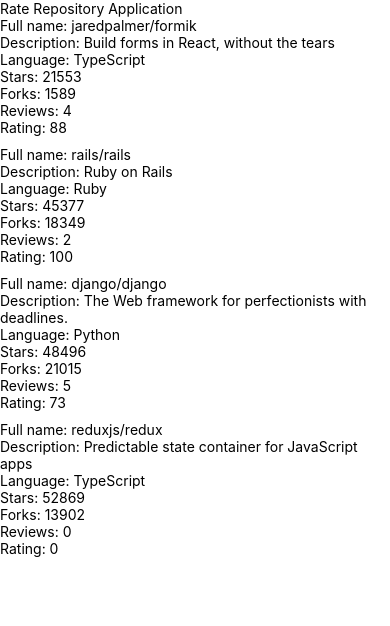
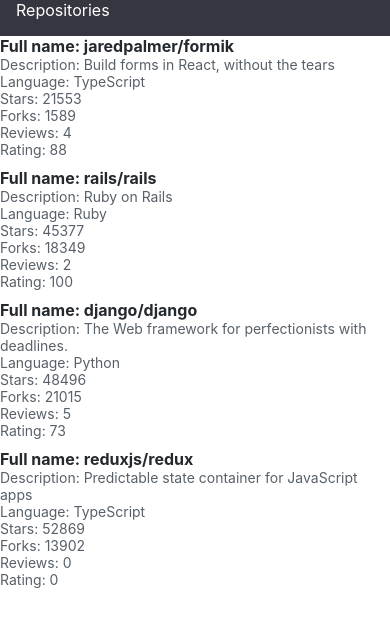
Before and after one commit to Samuliej/Fullstack-osa10, a React Native app in the folder rate-repository-app/: screen / in a window 390 px wide. Shown: the top 626 px of the page. Built offline with nearby package versions, Linux system fonts and the light colour scheme.

Commit message:
Exercise 10.4: the app bar, complete

```diff
--- /dev/null
+++ b/rate-repository-app/src/components/AppBar.jsx
@@ -0,0 +1,33 @@
+import { View, StyleSheet, Pressable, Alert } from 'react-native';
+import Constants from 'expo-constants';
+import Text from './Text';
+import theme from '../theme';
+
+const styles = StyleSheet.create({
+  container: {
+    paddingTop: Constants.statusBarHeight,
+    backgroundColor: theme.colors.primary,
+
+    paddingBottom: 16,
+    paddingLeft: 16
+  }
+});
+
+const AppBarTab = (props) => {
+  return (
+    <Pressable
+      onPress={props.onPress}>
+    <Text fontSize='subheading' color='appBar'>{props.text}</Text>
+  </Pressable>
+  );
+};
+
+const AppBar = () => {
+  return (
+    <View style={styles.container}>
+      <AppBarTab text='Repositories' onPress={() => Alert.alert('You pressed the repositories tab')} />
+    </View>
+  );
+};
+
+export default AppBar;
--- a/rate-repository-app/src/components/Main.jsx
+++ b/rate-repository-app/src/components/Main.jsx
@@ -1,6 +1,7 @@
 import Constants from 'expo-constants';
-import { Text, StyleSheet, View } from 'react-native';
+import { StyleSheet, View } from 'react-native';
 import RepositoryList from './RepositoryList';
+import AppBar from './AppBar';
 
 const styles = StyleSheet.create({
   container: {
@@ -13,7 +14,7 @@
 const Main = () => {
   return (
     <View style={styles.container}>
-      <Text>Rate Repository Application</Text>
+      <AppBar />
       <RepositoryList />
     </View>
   );
--- a/rate-repository-app/src/components/RepositoryItem.jsx
+++ b/rate-repository-app/src/components/RepositoryItem.jsx
@@ -1,17 +1,18 @@
-import { View, Text } from 'react-native';
+import { View } from 'react-native';
+import Text from './Text';
 
 const RepositoryItem = (props) => {
   const { fullName, description, language, stargazersCount, forksCount, reviewCount, ratingAverage } = props.item;
 
   return (
     <View>
-      <Text>Full name: {fullName}</Text>
-      <Text>Description: {description}</Text>
-      <Text>Language: {language}</Text>
-      <Text>Stars: {stargazersCount}</Text>
-      <Text>Forks: {forksCount}</Text>
-      <Text>Reviews: {reviewCount}</Text>
-      <Text>Rating: {ratingAverage}</Text>
+      <Text fontWeight='bold' fontSize='subheading'>Full name: {fullName}</Text>
+      <Text color='textSecondary'>Description: {description}</Text>
+      <Text color='textSecondary'>Language: {language}</Text>
+      <Text color='textSecondary'>Stars: {stargazersCount}</Text>
+      <Text color='textSecondary'>Forks: {forksCount}</Text>
+      <Text color='textSecondary'>Reviews: {reviewCount}</Text>
+      <Text color='textSecondary'>Rating: {ratingAverage}</Text>
     </View>
   );
 };
--- /dev/null
+++ b/rate-repository-app/src/components/Text.jsx
@@ -0,0 +1,43 @@
+import { Text as NativeText, StyleSheet } from 'react-native';
+
+import theme from '../theme';
+
+const styles = StyleSheet.create({
+  text: {
+    color: theme.colors.textPrimary,
+    fontSize: theme.fontSizes.body,
+    fontFamily: theme.fonts.main,
+    fontWeight: theme.fontWeights.normal
+  },
+  colorTextSecondary: {
+    color: theme.colors.textSecondary
+  },
+  colorAppBar: {
+    color: theme.colors.appBar
+  },
+  colorPrimary: {
+    color: theme.colors.primary
+  },
+  fontSizeSubheading: {
+    fontSize: theme.fontSizes.subheading
+  },
+  fontWeightBold: {
+    fontWeight: theme.fontWeights.bold
+  }
+});
+
+const Text = ({color, fontSize, fontWeight, style, ...props}) => {
+  const textStyle = [
+    styles.text,
+    color === 'textSecondary' && styles.colorTextSecondary,
+    color === 'primary' && styles.colorPrimary,
+    color === 'appBar' && styles.colorAppBar,
+    fontSize === 'subheading' && styles.fontSizeSubheading,
+    fontWeight === 'bold' && styles.fontWeightBold,
+    style
+  ];
+
+  return <NativeText style={textStyle} {...props} />;
+};
+
+export default Text;
--- /dev/null
+++ b/rate-repository-app/src/theme.js
@@ -0,0 +1,21 @@
+const theme = {
+  colors: {
+    textPrimary: '#24292e',
+    textSecondary: '#586069',
+    primary: '#363640',
+    appBar: 'white'
+  },
+  fontSizes: {
+    body: 14,
+    subheading: 16,
+  },
+  fonts: {
+    main: 'System',
+  },
+  fontWeights: {
+    normal: '400',
+    bold: '700',
+  },
+};
+
+export default theme;
```
Also changed, not shown: 1 other file (tests, documents, lock files or other folders).
